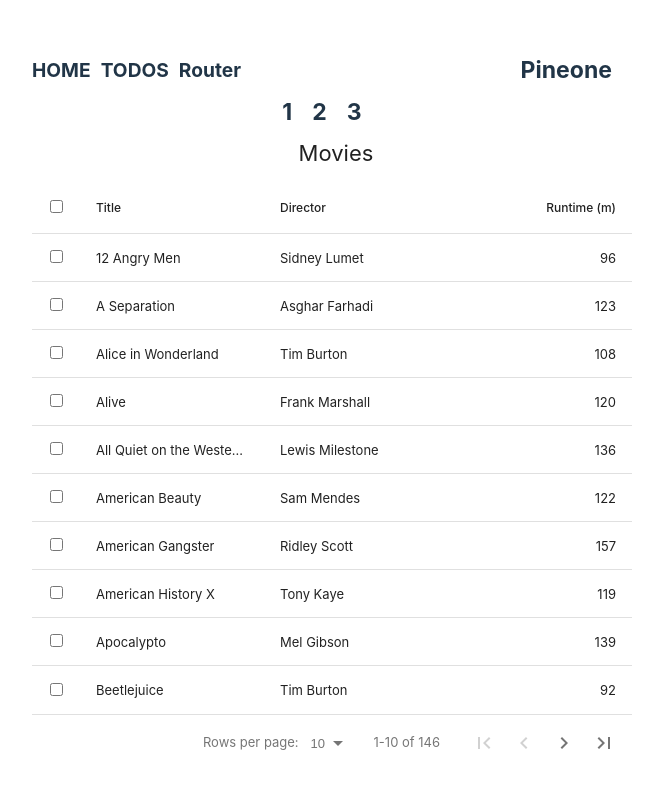
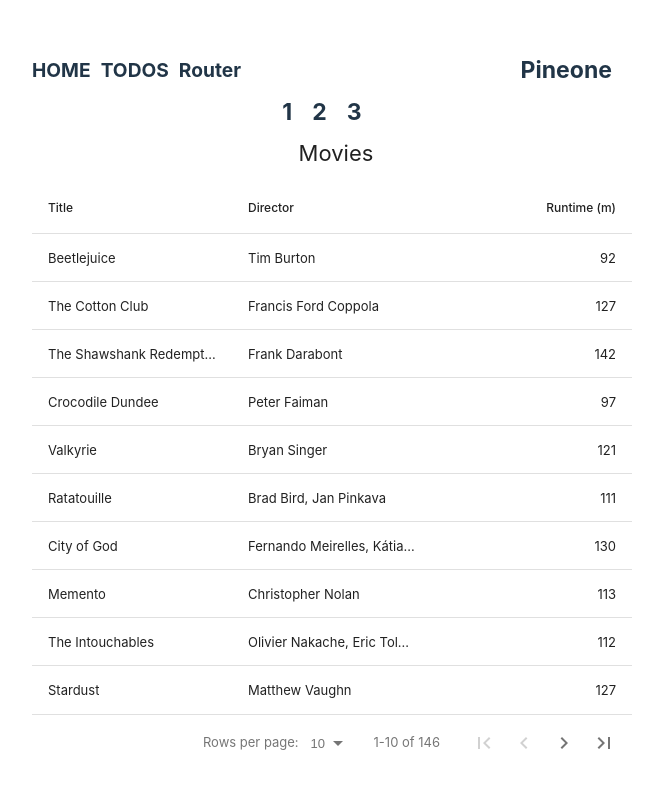
Before and after one commit to nakjun12/TodoList_vanillaJS, a React (Vite) app in the folder React_To_Do_List/: page /path/1/detail in a window 1280 px wide. Shown: the part 102-890 px from the top of the page, without its empty margins (308-971 px from the left). Built offline with nearby package versions, Linux system fonts and the light colour scheme.

Commit message:
table 불필요한 조건 삭제

```diff
--- a/React_To_Do_List/src/Table.tsx
+++ b/React_To_Do_List/src/Table.tsx
@@ -35,15 +35,7 @@ const columns = [
 function Table() {
   return (
     <div className="App">
-      <DataTable
-        title="Movies"
-        columns={columns}
-        data={dummy}
-        defaultSortFieldId={1}
-        sortIcon={<>Sort</>}
-        pagination
-        selectableRows
-      />
+      <DataTable title="Movies" columns={columns} data={dummy} pagination />
     </div>
   );
 }
```
